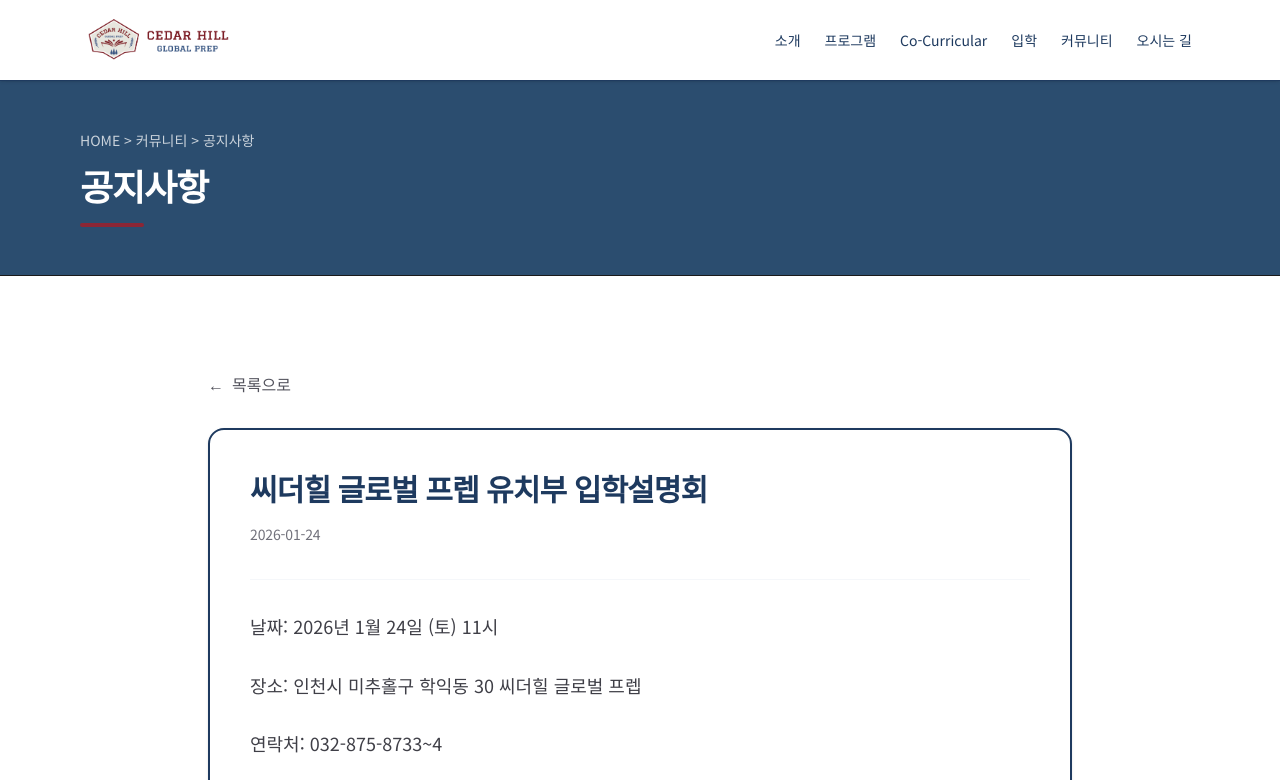
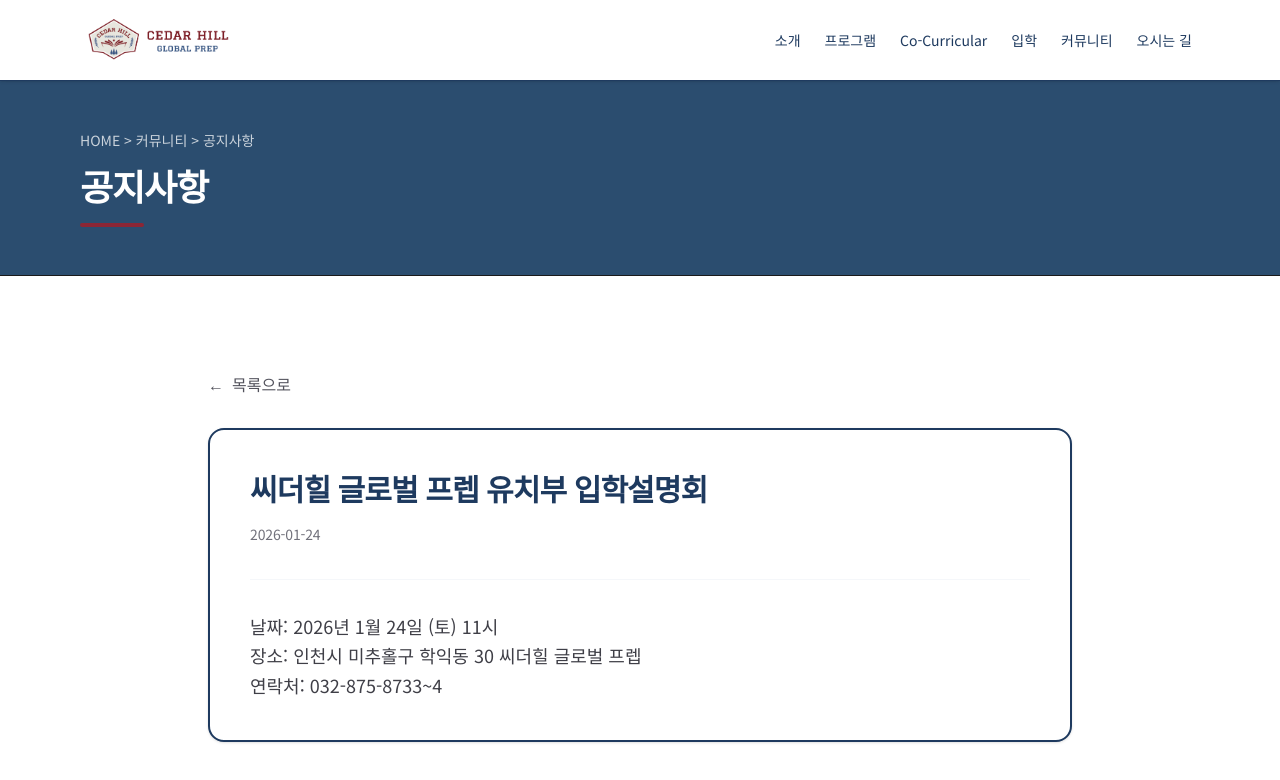
Before and after one commit to jungyoon0312/cedarhill, a Next.js app: page /community/notices/admission-briefing-2026-01-24 in a window 1280 px wide. Shown: the top 780 px of the page. Built offline with nearby package versions, Linux system fonts and the light colour scheme.

Commit message:
Add third admission briefing notice with academy link and bullet points

```diff
--- a/src/app/community/notices-data.ts
+++ b/src/app/community/notices-data.ts
@@ -8,6 +8,13 @@ export type NoticePost = {
 };
 
 export const noticePosts: NoticePost[] = [
+  {
+    id: "admission-briefing-academy-2026-02-07",
+    title: "제3회 입학설명회 및 아카데미 체험수업 안내",
+    date: "2026-02-07",
+    category: "공지",
+    content: "날짜: 2026년 2월 7일 (토)\n\n시간:\n• 오전 11시 (입학설명회)\n• 오후 1시 (아카데미 설명회 및 무료오픈수업)\n\n장소: 학익동 30 씨더힐 글로벌 프렙\n\n아카데미 무료오픈 수업은 4개 아카데미를 각 25분씩 모두 체험하게 됩니다.\n\n[씨더힐 아카데미 보러가기](https://www.cedarhgp.org/co-curricular-activities)",
+  },
   {
     id: "admission-briefing-2026-01-24",
     title: "씨더힐 글로벌 프렙 유치부 입학설명회",
--- a/src/app/community/notices/[id]/page.tsx
+++ b/src/app/community/notices/[id]/page.tsx
@@ -53,7 +53,46 @@ export default async function NoticeDetailPage({ params }: Props) {
           {/* 본문 내용 */}
           <div className="prose prose-sm sm:prose-base max-w-none">
             <div className="text-sm sm:text-base md:text-lg leading-relaxed text-zinc-700 whitespace-pre-line">
-              {post.content}
+              {post.content.split('\n').map((line, lineIndex) => {
+                // 마크다운 링크 형식 [텍스트](URL) 파싱
+                const linkRegex = /\[([^\]]+)\]\(([^)]+)\)/g;
+                const parts: (string | React.ReactElement)[] = [];
+                let lastIndex = 0;
+                let match;
+                let keyCounter = 0;
+
+                while ((match = linkRegex.exec(line)) !== null) {
+                  // 링크 앞의 텍스트
+                  if (match.index > lastIndex) {
+                    parts.push(line.substring(lastIndex, match.index));
+                  }
+                  // 링크
+                  parts.push(
+                    <a
+                      key={`link-${lineIndex}-${keyCounter++}`}
+                      href={match[2]}
+                      target="_blank"
+                      rel="noopener noreferrer"
+                      className="text-blue-600 hover:text-blue-800 underline"
+                    >
+                      {match[1]}
+                    </a>
+                  );
+                  lastIndex = match.index + match[0].length;
+                }
+                // 남은 텍스트
+                if (lastIndex < line.length) {
+                  parts.push(line.substring(lastIndex));
+                }
+
+                return (
+                  <div key={lineIndex}>
+                    {parts.length === 0 ? line : parts.map((part, partIndex) =>
+                      typeof part === 'string' ? <span key={partIndex}>{part}</span> : part
+                    )}
+                  </div>
+                );
+              })}
             </div>
           </div>
 
```
